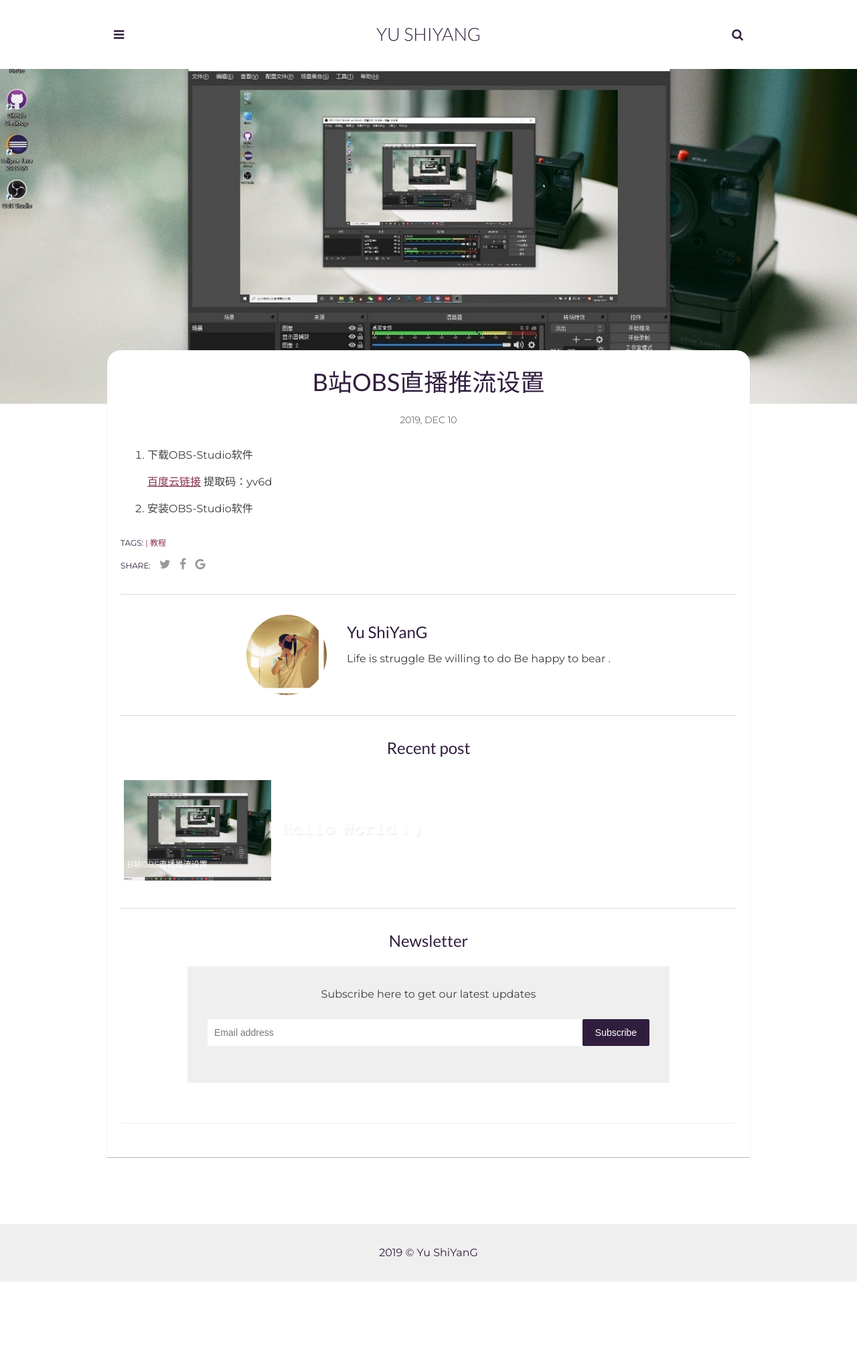
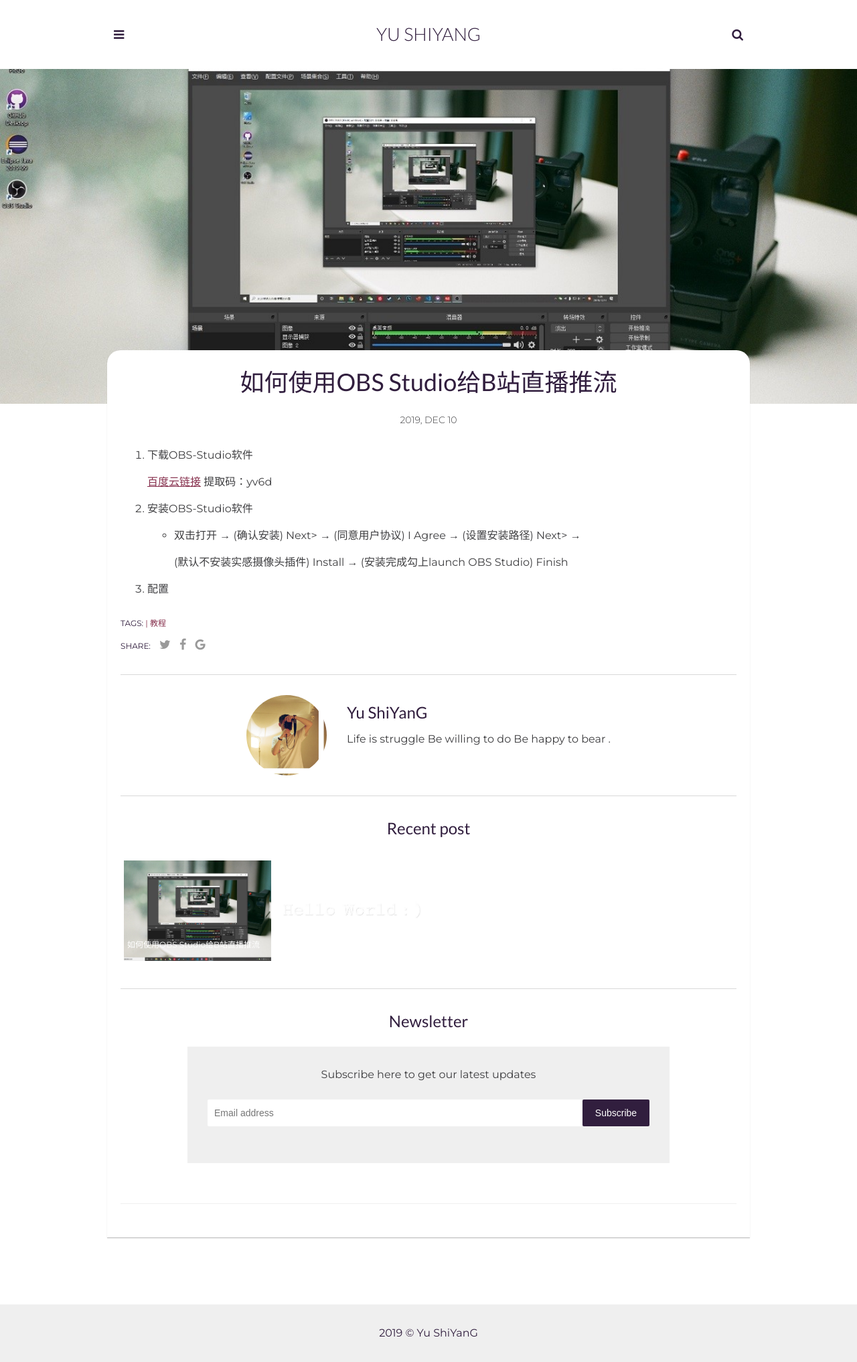
Before and after one commit to techysy/techysy.github.io, a Jekyll site: the page built from _posts/2019-12-11-bilibili-obs-setting.markdown, in a window 1280 px wide. Shown: the whole page at 67% size. Built offline with Jekyll 4.4.1, drawn with Linux system fonts in a browser that asks for light colours; comment, search, counter and statistics services are not loaded; a style sheet for code colours, icons or effects is not loaded.

Commit message:
Update 2019-12-11-bilibili-obs-setting.markdown

```diff
--- a/_posts/2019-12-11-bilibili-obs-setting.markdown
+++ b/_posts/2019-12-11-bilibili-obs-setting.markdown
@@ -1,6 +1,6 @@
 ---
 layout: post
-title: B站OBS直播推流设置
+title: 如何使用OBS Studio给B站直播推流
 date: 2019-12-11 00:00:00 +0800
 img: bilibili-obs.jpg
 tags: [教程]
@@ -12,3 +12,9 @@
     <a href="https://pan.baidu.com/s/1DAcrCoRIRCrCZGnmr3lK1Q" target="_blank">百度云链接</a>   提取码：yv6d
 
 2. 安装OBS-Studio软件
+
+    * 双击打开 → (确认安装) Next> → (同意用户协议) I Agree → (设置安装路径) Next> →
+
+      (默认不安装实感摄像头插件) Install → (安装完成勾上launch OBS Studio) Finish
+
+3. 配置
```
